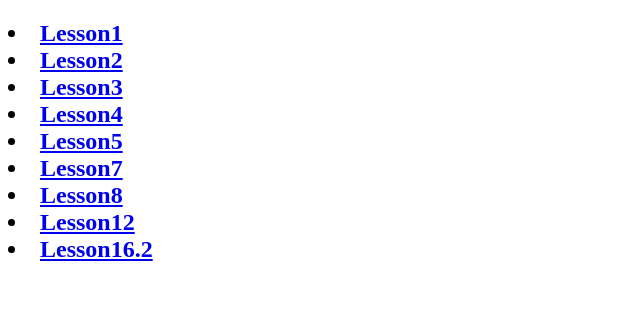
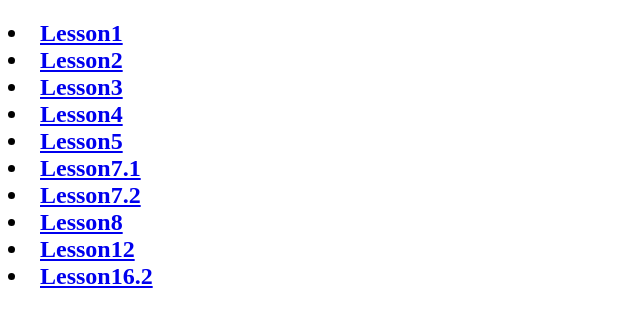
Before and after one commit to ElenaDii/smashinghtml5, a plain HTML site: page index.html in a window 1280 px wide. Shown: the whole page, without its empty margins (0-640 px from the left). Drawn offline with Linux system fonts and the light colour scheme.

Commit message:
added links for lesson 7

```diff
--- a/index.html
+++ b/index.html
@@ -22,7 +22,10 @@
 			<a href="https://github.com/ElenaDii/smashinghtml5/tree/master/5">Lesson5</a>
 		</li>
 		<li>
-			<a href="https://github.com/ElenaDii/smashinghtml5/tree/master/7">Lesson7</a>
+			<a href="https://github.com/ElenaDii/smashinghtml5/tree/master/7/1">Lesson7.1</a>
+		</li>
+		<li>
+			<a href="https://github.com/ElenaDii/smashinghtml5/tree/master/7/2">Lesson7.2</a>
 		</li>
 		<li>
 			<a href="https://github.com/ElenaDii/smashinghtml5/tree/master/8">Lesson8</a>
```
